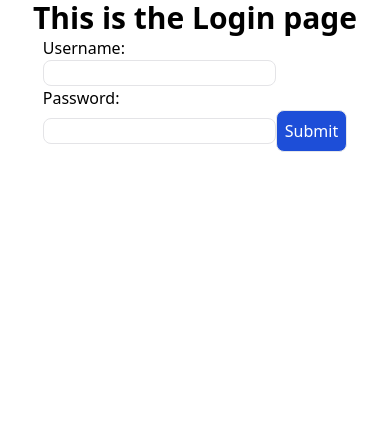
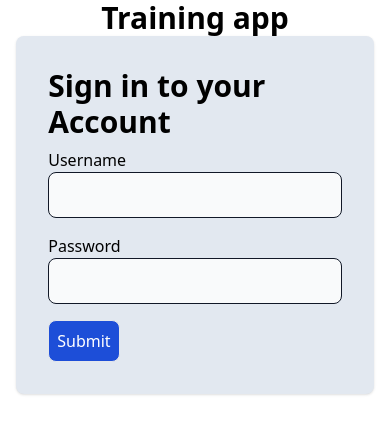
Before and after one commit to JolloDede/Training-App-Frontend, a React (Vite) app: page /login in a window 390 px wide. Shown: the top 434 px of the page. Built offline with nearby package versions, Linux system fonts and the light colour scheme.

Commit message:
style: Login styled for mobile

```diff
--- a/src/components/TextInput.tsx
+++ b/src/components/TextInput.tsx
@@ -3,11 +3,15 @@ import { ChangeEventHandler } from "react";
 interface Props {
     onChange: ChangeEventHandler<HTMLInputElement>;
     value: string;
+    password?: boolean;
 }
 
-function TextInput({ value, onChange }: Props) {
+function TextInput({ value, password, onChange }: Props) {
+    let classname = "block w-full p-2.5 text-gray-900 bg-gray-50 border border-gray-900 rounded-lg";
+    if (password)
+        return ( <input type="password" value={value} onChange={onChange} className={classname} /> );
     return (
-        <input type="text" value={value} onChange={onChange} className="border border-zinc-200 rounded-lg"  />
+        <input type="text" value={value} onChange={onChange} className={classname}  />
      );
 }
 
--- a/src/pages/Login/index.tsx
+++ b/src/pages/Login/index.tsx
@@ -24,19 +24,23 @@ function Login() {
   }
 
   return (
-    <div className='container grid place-items-center'>
-      <PageTitle>This is the Login page</PageTitle>
-      <p className='text-red-700 font-bold'>{errorMsg}</p>
-      <form>
-        <label>Username:<br />
-          <TextInput value={uname} onChange={e => setUname(e.target.value)} />
-        </label>
-        <br />
-        <label>Password:<br />
-          <input type="password" value={password} onChange={e => setPassword(e.target.value)} className="border border-zinc-200 rounded-lg" />
-        </label>
-        <Button onCLick={(e: MouseEvent<HTMLButtonElement>) => onClickhandler(e)}>Submit</Button>
-      </form>
+    <div className='flex flex-col items-center'>
+      <PageTitle>Training app</PageTitle>
+      <div className='container p-8 space-y-2 bg-slate-200 rounded-lg shadow'>
+        <PageTitle>Sign in to your Account</PageTitle>
+        <p className='text-red-700 font-bold'>{errorMsg}</p>
+        <form className='space-y-4'>
+          <div>
+            <label className='block'>Username</label>
+            <TextInput value={uname} onChange={e => setUname(e.target.value)} />
+          </div>
+          <div>
+            <label className='block'>Password</label>
+            <TextInput password={true} value={password} onChange={e => setPassword(e.target.value)} />
+          </div>
+          <Button onCLick={(e: MouseEvent<HTMLButtonElement>) => onClickhandler(e)}>Submit</Button>
+        </form>
+      </div>
     </div>
   )
 }
```
Also changed, not shown: 1 other file (tests, documents, lock files or other folders).
